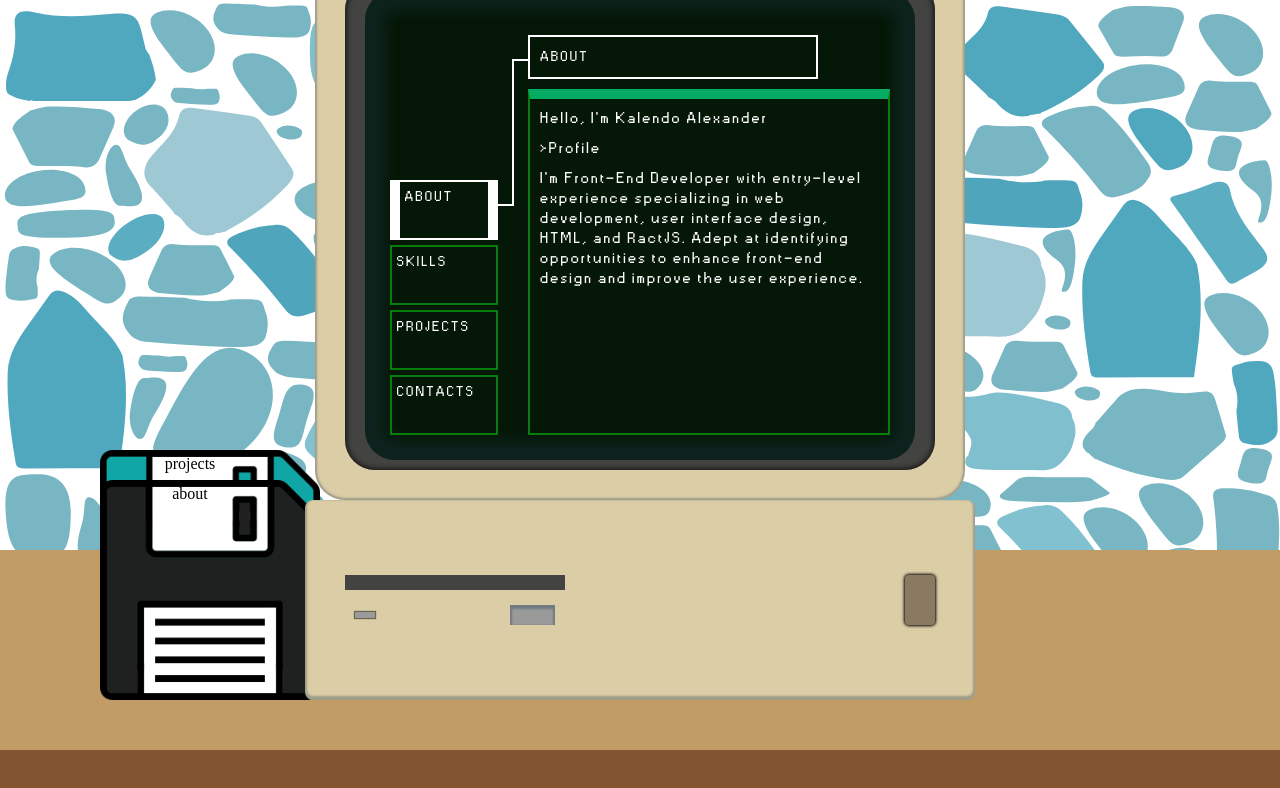
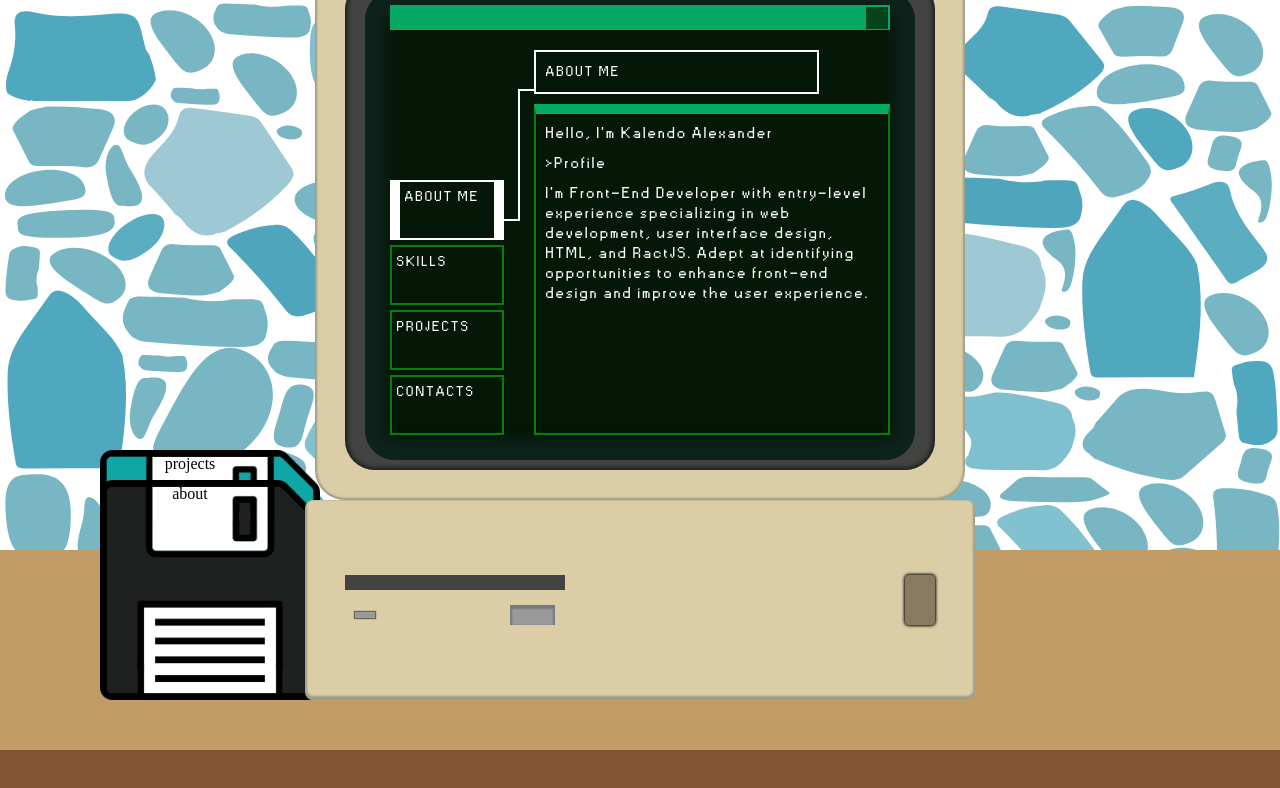
Before and after one commit to backspacev9/myportfolio, a React (Create React App) app: page / in a window 1280 px wide. Shown: the top 788 px of the page. Built offline with nearby package versions, Linux system fonts and the light colour scheme.

Commit message:
feat: add iternal terminal header

```diff
--- a/src/components/computer/Computer.scss
+++ b/src/components/computer/Computer.scss
@@ -1,24 +1,4 @@
 @import "../../varibles.style.scss";
-
-.fullScreen {
-  top: 0;
-  bottom: unset !important;
-  font-size: 25px !important;
-  .header {
-    font-size: 30px !important;
-  }
-  .monitor {
-    width: 100vw !important;
-    height: 100vh !important;
-  }
-  .comp-controls {
-    display: none !important;
-  }
-  main section {
-    font-size: 40px !important;
-    line-height: 30px !important;
-  }
-}
 
 .computer {
   display: flex;
@@ -53,7 +33,6 @@
     height: 100%;
     width: 100%;
     height: 100%;
-    // background-image: url("../../../public/img/bg-computer.jpg");
     background-color: #434342;
     padding: 10px 20px;
     border-radius: 30px;
@@ -63,18 +42,54 @@
   .m-glass {
     display: flex;
     position: relative;
+    flex-direction: column;
     height: 100%;
     width: 100%;
     height: 100%;
-    padding: 25px;
-    // background-image: url("../../../public/img/bg-computer.jpg");
-    //background-color: #459c84;
+    padding: 15px 25px 25px 25px;
     background-color: #051706;
-    // color: #1bba44;
+    border-radius: 30px;
+    box-shadow: 0px 0px 15px 20px rgba(34, 60, 80, 0.33) inset;
 
-    border-radius: 30px;
-    //  box-shadow: 0px 0px 5px 6px rgba(34, 60, 80, 0.33);
-    box-shadow: 0px 0px 15px 20px rgba(34, 60, 80, 0.33) inset;
+    .control-header {
+      display: flex;
+      padding: 2px 2px;
+      align-items: center;
+      justify-content: flex-end;
+      width: 100%;
+      height: 25px;
+      background-color: #04a862;
+
+      .btn-minimize {
+        display: flex;
+        justify-content: center;
+        align-items: center;
+        position: relative;
+        width: 22px;
+        height: 22px;
+        background-color: #05441b;
+        cursor: pointer;
+        span {
+          display: none;
+          position: absolute;
+          background-color: #fff;
+          width: 2px;
+          height: 100%;
+        }
+        span:nth-child(1) {
+          transform: rotate(45deg);
+        }
+        span:nth-child(2) {
+          transform: rotate(-45deg);
+        }
+      }
+      .btn-minimize:hover {
+        background-color: #fff;
+        .stroke {
+          background-color: #04a862;
+        }
+      }
+    }
 
     .container {
       width: 100%;
@@ -82,7 +97,35 @@
     }
   }
 }
+.fullScreen {
+  top: 0;
+  bottom: unset;
+  font-size: 25px;
+  .monitor {
+    width: 100vw;
+    height: 100vh;
+    .m-glass {
+      .control-header .btn-minimize {
+        .stroke {
+          display: flex;
+        }
+      }
+      .header {
+        font-size: 30px;
+      }
 
+      main section {
+        font-size: 40px;
+        line-height: 30px;
+      }
+    }
+  }
+
+  .comp-controls {
+    display: none;
+  }
+}
+//----------------------------
 .comp-controls {
   display: flex;
   justify-content: space-between;
--- a/src/components/computer/Computer.tsx
+++ b/src/components/computer/Computer.tsx
@@ -17,12 +17,13 @@ const Computer = () => {
       <div className="monitor">
         <div className="m-main">
           <div className="m-glass">
+            <header className="control-header">
+              <span className="btn-minimize" onClick={() => fullScreen()}>
+                <span className="stroke"></span>
+                <span className="stroke"></span>
+              </span>
+            </header>
             <AboutDiskette isFullScreen={isFullScreen} />
-            {/* Wake up neo
-            <br />
-            The matrix has you
-            <br />
-            Follow the white rabbit */}
           </div>
           {/* <Browser /> */}
         </div>
@@ -35,7 +36,7 @@ const Computer = () => {
             <span className="btn-pickoff"></span>
           </div>
         </div>
-        <span className="btn-onOff" onClick={() => fullScreen()}></span>
+        <span className="btn-onOff"></span>
       </div>
       {/* <img className="comp_foot" src="./img/monitor_foot.svg" alt="" /> */}
     </div>
--- a/src/components/diskette-menu/aboutDiskette/AboutDiskette.scss
+++ b/src/components/diskette-menu/aboutDiskette/AboutDiskette.scss
@@ -1,6 +1,7 @@
 .About {
   display: flex;
   width: 100%;
+  height: 100%;
   //gap: 30px;
 
   canvas {
@@ -18,7 +19,7 @@
   aside {
     align-items: flex-end;
     height: 100%;
-    width: 150px;
+    width: 160px;
     z-index: 100;
     nav {
       display: flex;
--- a/src/components/diskette-menu/aboutDiskette/AboutDiskette.tsx
+++ b/src/components/diskette-menu/aboutDiskette/AboutDiskette.tsx
@@ -1,7 +1,7 @@
 import React, {useEffect, useRef, useState} from "react";
 import "./AboutDiskette.scss";
 const nameMenus = {
-  about: "about",
+  about: "about me",
   skills: "skills",
   projects: "projects",
   contacts: "contacts",
@@ -107,7 +107,7 @@ const AboutDiskette = (props: aboutDisketteProps) => {
             className={activeTab.about}
             onClick={() => handleSelectMenu(about)}
           >
-            about
+            {about}
           </li>
           <li
             tabIndex={2}
@@ -115,7 +115,7 @@ const AboutDiskette = (props: aboutDisketteProps) => {
             className={activeTab.skills}
             onClick={() => handleSelectMenu(skills)}
           >
-            skills
+            {skills}
           </li>
           <li
             tabIndex={3}
@@ -123,7 +123,7 @@ const AboutDiskette = (props: aboutDisketteProps) => {
             className={activeTab.projects}
             onClick={() => handleSelectMenu(projects)}
           >
-            projects
+            {projects}
           </li>
           <li
             tabIndex={4}
@@ -131,7 +131,7 @@ const AboutDiskette = (props: aboutDisketteProps) => {
             className={activeTab.contacts}
             onClick={() => handleSelectMenu(contacts)}
           >
-            contacts
+            {contacts}
           </li>
         </nav>
       </aside>
```
